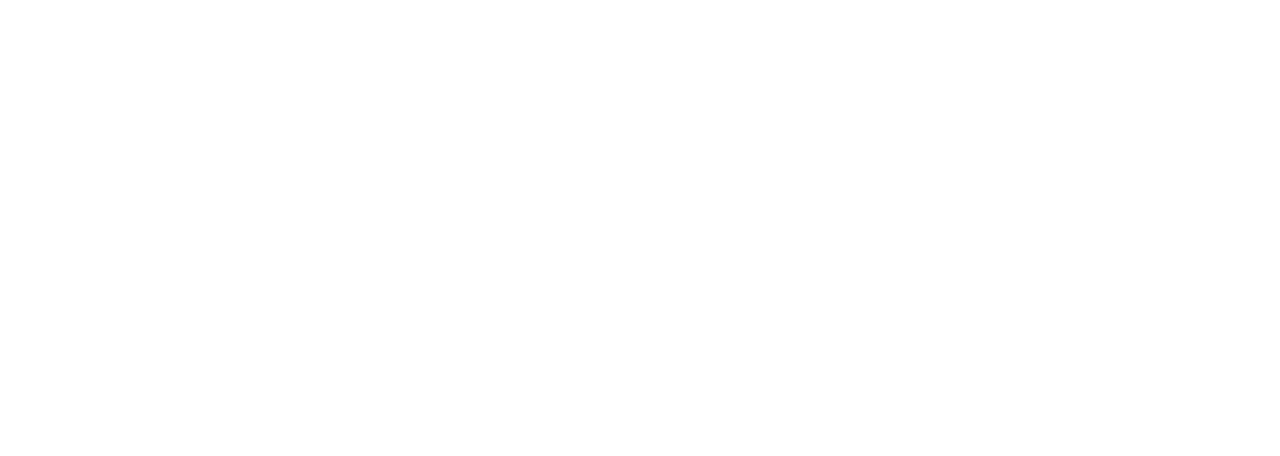
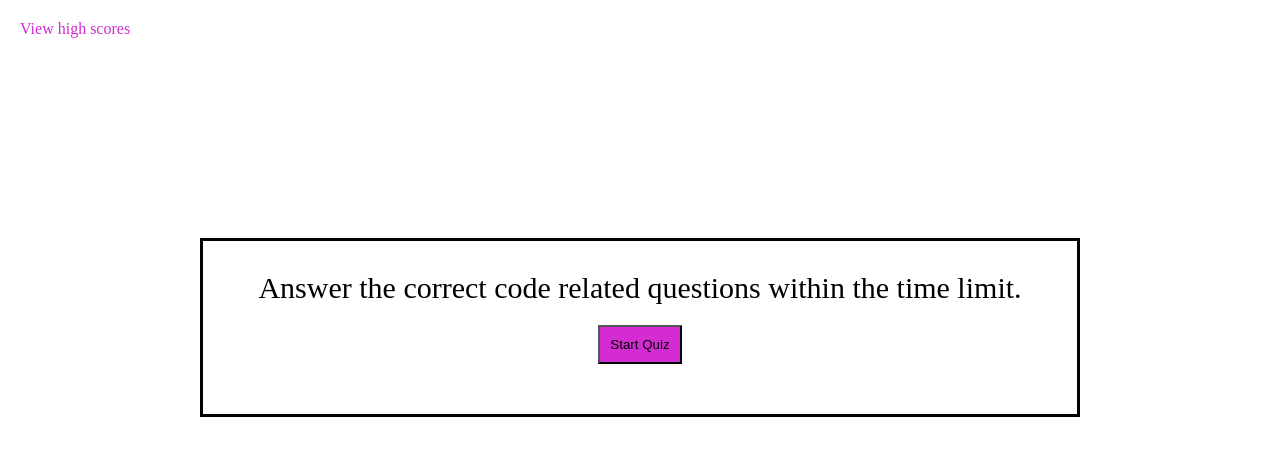
Before and after one commit to mayuranswee23/WebDevCodingQuiz, a plain HTML site: page index.html in a window 1280 px wide. Drawn offline with Linux system fonts and the light colour scheme.

Commit message:
first page html and css

```diff
--- a/assets/css/style.css
+++ b/assets/css/style.css
@@ -3,3 +3,43 @@
     padding: 0;
     box-sizing: border-box;
 }
+
+body {
+    background: #ffffff;
+}
+
+
+#highscores{
+    margin-top: 20px;
+    margin-left: 20px;
+    color:rgb(210, 44, 210);
+}
+
+#quiz {
+    margin: 200px;
+    padding: 30px;
+    border: solid 3px;
+
+}
+
+#quizcontainer {
+    display: flex;
+    flex-direction: column;
+    align-items: center;
+    font-size: 30px;
+    text-align: center;
+}
+
+#startquiz {
+    display: flex;
+    flex-direction: column;
+    align-items: center;
+    margin: 20px;
+}
+
+.startbutton{
+    color: #000000;
+    padding: 10px;
+    background-color: rgb(210, 44, 210);
+
+}
--- a/index.html
+++ b/index.html
@@ -9,6 +9,17 @@
 </head>
 <body>
 
+    <div id="highscores">
+        <p>View high scores</p>
+    </div>
+
+
+<div id="quiz">
+    <div id="quizcontainer">
+        <p>Answer the correct code related questions within the time limit.</p>
+    </div>
+    <div id="startquiz"><button class="startbutton">Start Quiz</button></div>
+</div>
 
 <script src="assets/js/script.js"></script>
 </body>
```
